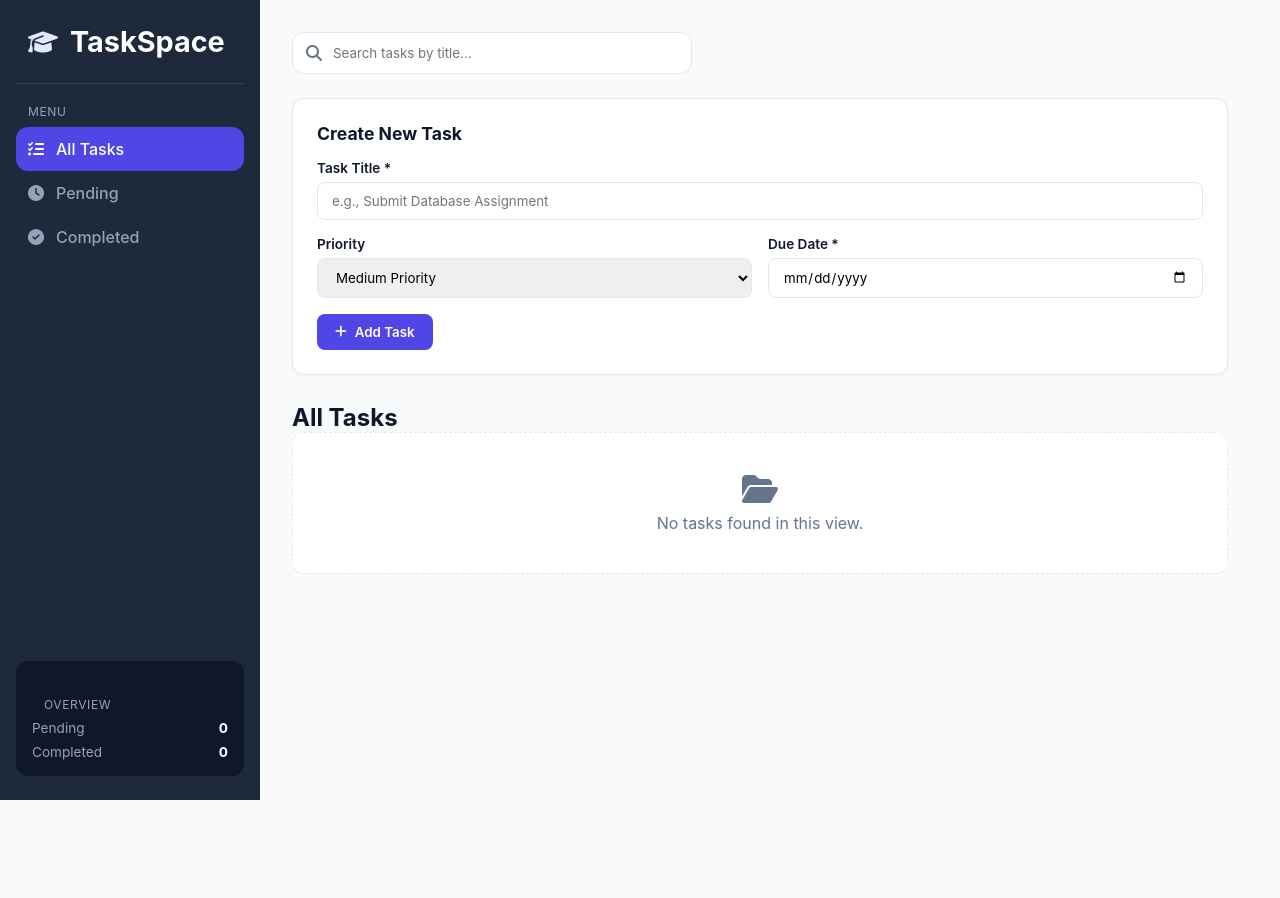
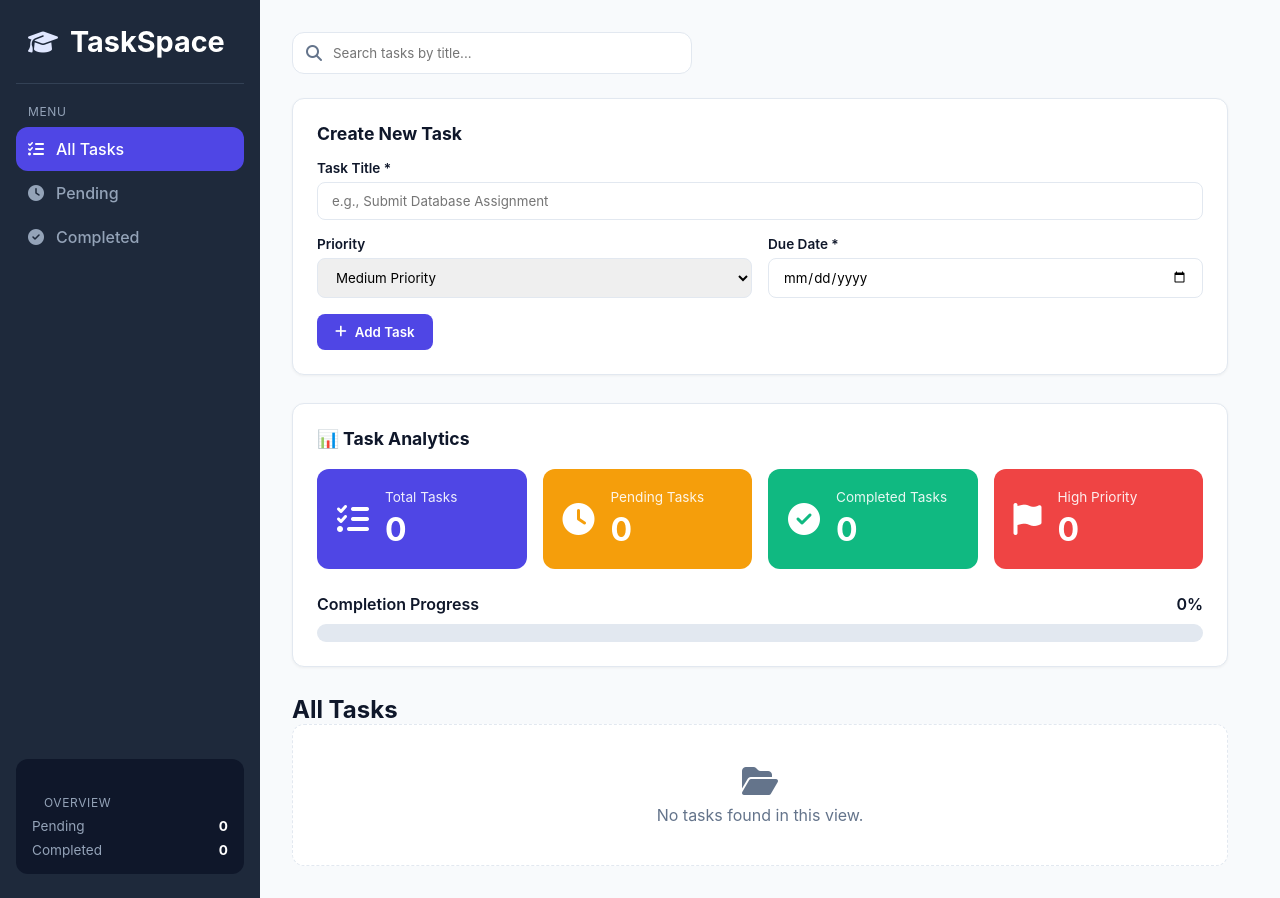
Before and after one commit to OnkarNanaware/Student_management_system, a plain HTML site: page index.html in a window 1280 px wide. Before the commit the page ends 800 px from the top, so only its background shows below. Drawn offline with Linux system fonts and the light colour scheme.

Commit message:
Integrated Analytics in dashboard

```diff
--- a/index.html
+++ b/index.html
@@ -92,6 +92,68 @@
                 </form>
             </section>
 
+            <!-- Analytics Dashboard -->
+<section class="analytics-section">
+
+    <div class="section-header">
+        <h2>📊 Task Analytics</h2>
+    </div>
+
+    <div class="analytics-grid">
+
+        <div class="analytics-card total-card">
+            <i class="fa-solid fa-list-check"></i>
+            <div>
+                <p>Total Tasks</p>
+                <h3 id="analytics-total">0</h3>
+            </div>
+        </div>
+
+
+        <div class="analytics-card pending-card">
+            <i class="fa-solid fa-clock"></i>
+            <div>
+                <p>Pending Tasks</p>
+                <h3 id="analytics-pending">0</h3>
+            </div>
+        </div>
+
+
+        <div class="analytics-card completed-card">
+            <i class="fa-solid fa-circle-check"></i>
+            <div>
+                <p>Completed Tasks</p>
+                <h3 id="analytics-completed">0</h3>
+            </div>
+        </div>
+
+
+        <div class="analytics-card priority-card">
+            <i class="fa-solid fa-flag"></i>
+            <div>
+                <p>High Priority</p>
+                <h3 id="analytics-high">0</h3>
+            </div>
+        </div>
+
+    </div>
+
+
+    <div class="completion-box">
+
+        <div class="completion-header">
+            <span>Completion Progress</span>
+            <span id="completion-percent">0%</span>
+        </div>
+
+        <div class="progress-container">
+            <div id="progress-bar"></div>
+        </div>
+
+    </div>
+
+</section>
+
             <!-- Tasks List Container -->
             <section class="task-list-section">
                 <div class="section-header">
--- a/script.js
+++ b/script.js
@@ -20,6 +20,13 @@ const viewTitle = document.getElementById('view-title');
 
 const statPending = document.getElementById('stat-pending');
 const statCompleted = document.getElementById('stat-completed');
+// Analytics DOM Targets
+const analyticsTotal = document.getElementById('analytics-total');
+const analyticsPending = document.getElementById('analytics-pending');
+const analyticsCompleted = document.getElementById('analytics-completed');
+const analyticsHigh = document.getElementById('analytics-high');
+const completionPercent = document.getElementById('completion-percent');
+const progressBar = document.getElementById('progress-bar');
 
 document.addEventListener('DOMContentLoaded', () => {
     loadTasks();
@@ -46,6 +53,42 @@ document.addEventListener('DOMContentLoaded', () => {
     });
 });
 
+function updateAnalytics() {
+
+    const total = tasks.length;
+
+    const completed = tasks.filter(
+        task => task.completed
+    ).length;
+
+
+    const pending = total - completed;
+
+
+    const highPriority = tasks.filter(
+        task => task.priority === "High"
+    ).length;
+
+
+    const percentage = total === 0
+        ? 0
+        : Math.round((completed / total) * 100);
+
+
+    analyticsTotal.textContent = total;
+
+    analyticsPending.textContent = pending;
+
+    analyticsCompleted.textContent = completed;
+
+    analyticsHigh.textContent = highPriority;
+
+
+    completionPercent.textContent = percentage + "%";
+
+    progressBar.style.width = percentage + "%";
+}
+
 function loadTasks() {
     const stored = localStorage.getItem('student_tasks_dashboard');
     tasks = stored ? JSON.parse(stored) : [];
@@ -65,6 +108,7 @@ function updateStats() {
 
 function render() {
     updateStats();
+    updateAnalytics();
     taskList.innerHTML = '';
 
     const filtered = tasks.filter(task => {
--- a/style.css
+++ b/style.css
@@ -453,3 +453,124 @@ body {
 .chip:hover {
     background-color: #c7d2fe;
 }
+
+/* ==========================================
+   Analytics Dashboard
+========================================== */
+
+.analytics-section {
+    background: var(--surface);
+    padding: 24px;
+    border-radius: var(--radius);
+    border: 1px solid var(--border);
+    box-shadow: var(--shadow-sm);
+    margin-bottom: 28px;
+}
+
+
+.analytics-section .section-header h2 {
+    font-size: 1.1rem;
+    margin-bottom: 20px;
+}
+
+
+.analytics-grid {
+    display: grid;
+    grid-template-columns: repeat(auto-fit, minmax(200px, 1fr));
+    gap: 16px;
+}
+
+
+.analytics-card {
+    padding: 20px;
+    border-radius: var(--radius);
+    display: flex;
+    align-items: center;
+    gap: 16px;
+    color: white;
+}
+
+
+.analytics-card i {
+    font-size: 2rem;
+}
+
+
+.analytics-card p {
+    font-size: 0.85rem;
+    opacity: 0.9;
+    margin-bottom: 5px;
+}
+
+
+.analytics-card h3 {
+    font-size: 2rem;
+}
+
+
+.total-card {
+    background: #4f46e5;
+}
+
+
+.pending-card {
+    background: #f59e0b;
+}
+
+
+.completed-card {
+    background: #10b981;
+}
+
+
+.priority-card {
+    background: #ef4444;
+}
+
+
+/* Completion Progress */
+
+.completion-box {
+    margin-top: 25px;
+}
+
+
+.completion-header {
+    display: flex;
+    justify-content: space-between;
+    font-weight: 600;
+    margin-bottom: 10px;
+}
+
+
+.progress-container {
+    width: 100%;
+    height: 18px;
+    background: #e2e8f0;
+    border-radius: 20px;
+    overflow: hidden;
+}
+
+
+#progress-bar {
+    height: 100%;
+    width: 0%;
+    background: linear-gradient(
+        90deg,
+        #4f46e5,
+        #10b981
+    );
+    border-radius: 20px;
+    transition: width 0.4s ease;
+}
+
+
+/* Mobile Analytics */
+
+@media(max-width:768px){
+
+    .analytics-grid {
+        grid-template-columns: 1fr;
+    }
+
+}
```
